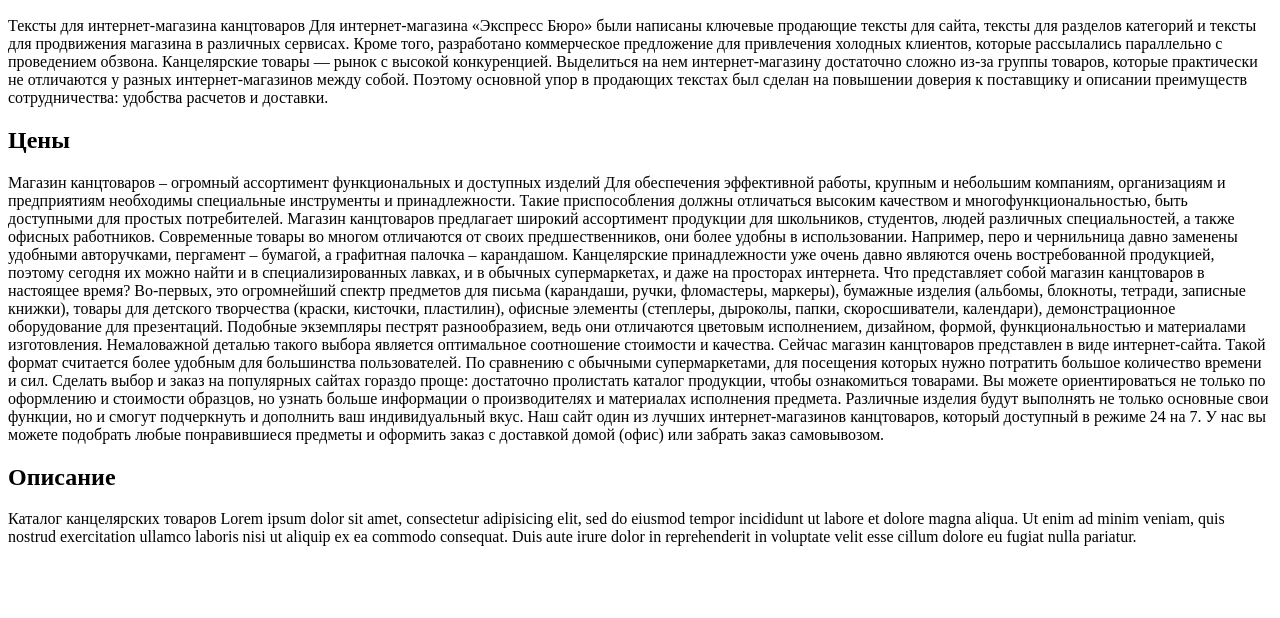
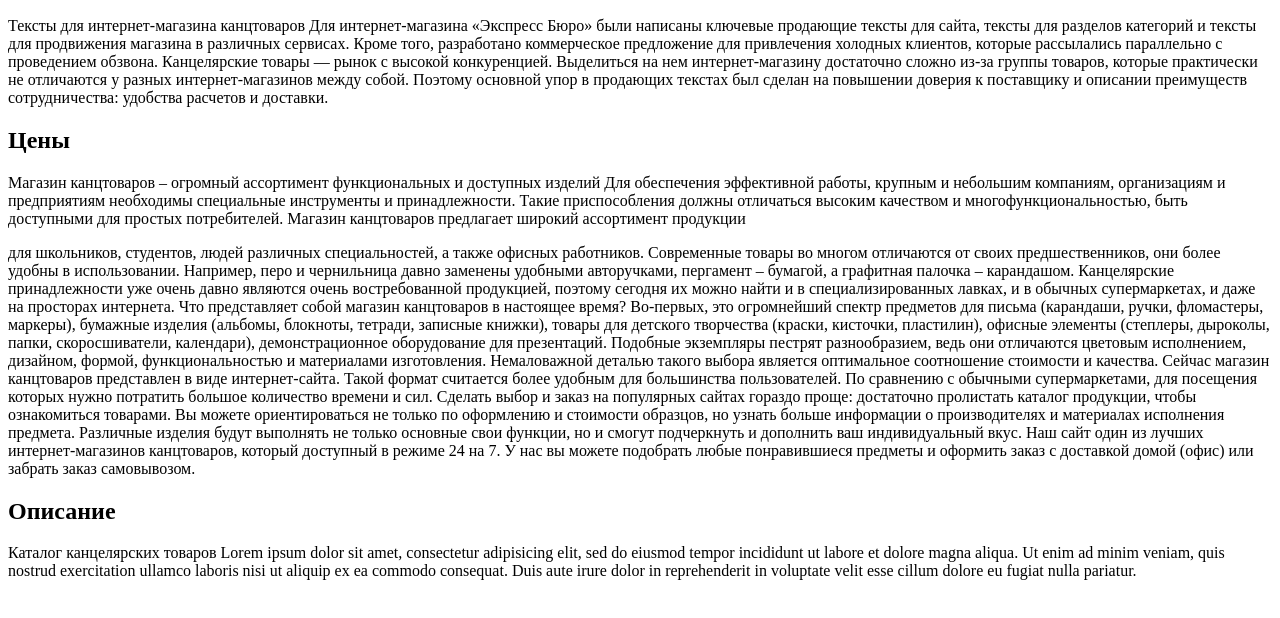
Before and after one commit to Aleshath/Aleshath.github.io, a plain HTML site: page index.html in a window 1280 px wide. Shown: the part 110-728 px from the top of the page. Drawn offline with Linux system fonts and the light colour scheme.

Commit message:
Update index.html

```diff
--- a/index.html
+++ b/index.html
@@ -23,7 +23,7 @@
             <p>
                 Магазин канцтоваров – огромный ассортимент функциональных и доступных изделий
                 Для обеспечения эффективной работы, крупным и небольшим компаниям, организациям и предприятиям необходимы специальные инструменты и принадлежности. Такие приспособления должны отличаться высоким качеством и многофункциональностью, быть доступными для простых потребителей.
-                Магазин канцтоваров предлагает широкий ассортимент продукции для школьников, студентов, людей различных специальностей, а также офисных работников. Современные товары во многом отличаются от своих предшественников, они более удобны в использовании. Например, перо и чернильница давно заменены удобными авторучками, пергамент – бумагой, а графитная палочка – карандашом. Канцелярские принадлежности уже очень давно являются очень востребованной продукцией, поэтому сегодня их можно найти и в специализированных лавках, и в обычных супермаркетах, и даже на просторах интернета.
+                Магазин канцтоваров предлагает широкий ассортимент продукции</p><p> для школьников, студентов, людей различных специальностей, а также офисных работников. Современные товары во многом отличаются от своих предшественников, они более удобны в использовании. Например, перо и чернильница давно заменены удобными авторучками, пергамент – бумагой, а графитная палочка – карандашом. Канцелярские принадлежности уже очень давно являются очень востребованной продукцией, поэтому сегодня их можно найти и в специализированных лавках, и в обычных супермаркетах, и даже на просторах интернета.
                 Что представляет собой магазин канцтоваров в настоящее время? Во-первых, это огромнейший спектр предметов для письма (карандаши, ручки, фломастеры, маркеры), бумажные изделия (альбомы, блокноты, тетради, записные книжки), товары для детского творчества (краски, кисточки, пластилин), офисные элементы (степлеры, дыроколы, папки, скоросшиватели, календари), демонстрационное оборудование для презентаций. Подобные экземпляры пестрят разнообразием, ведь они отличаются цветовым исполнением, дизайном, формой, функциональностью и материалами изготовления. Немаловажной деталью такого выбора является оптимальное соотношение стоимости и качества.
                 Сейчас магазин канцтоваров представлен в виде интернет-сайта. Такой формат считается более удобным для большинства пользователей. По сравнению с обычными супермаркетами, для посещения которых нужно потратить большое количество времени и сил. Сделать выбор и заказ на популярных сайтах гораздо проще: достаточно пролистать каталог продукции, чтобы ознакомиться товарами. Вы можете ориентироваться не только по оформлению и стоимости образцов, но узнать больше информации о производителях и материалах исполнения предмета. Различные изделия будут выполнять не только основные свои функции, но и смогут подчеркнуть и дополнить ваш индивидуальный вкус.
                 Наш сайт один из лучших интернет-магазинов канцтоваров, который доступный в режиме 24 на 7. У нас вы можете подобрать любые понравившиеся предметы и оформить заказ с доставкой домой (офис) или забрать заказ самовывозом.
```
